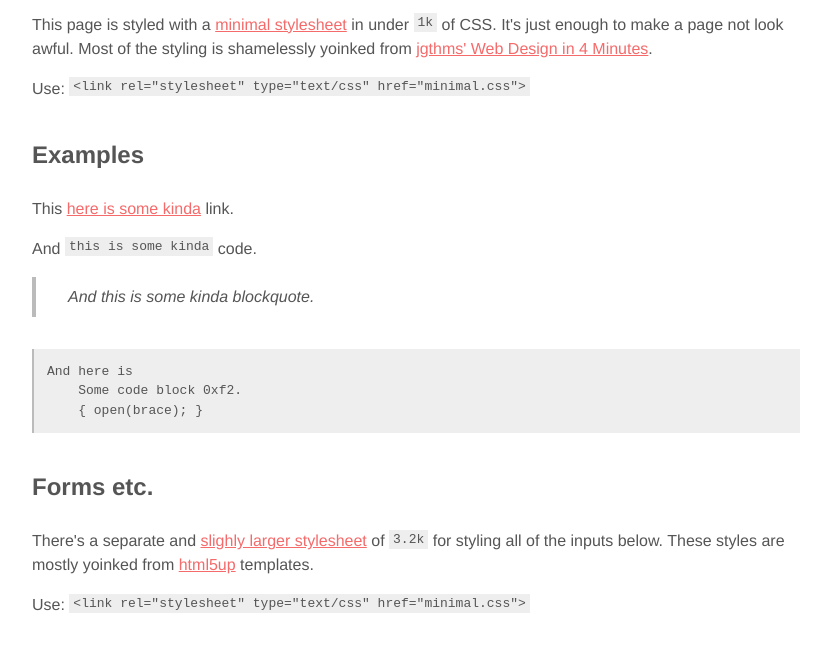
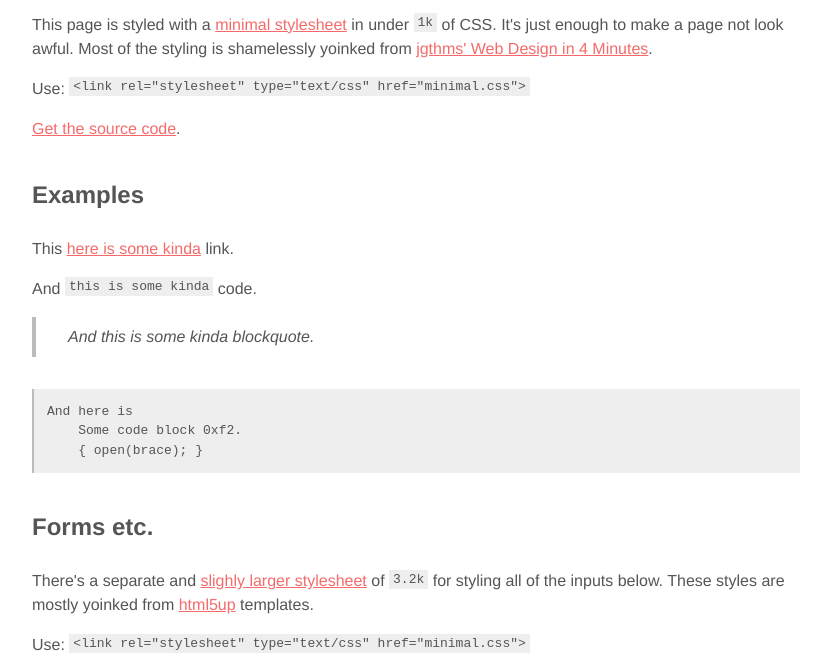
Before and after one commit to chr15m/minimal-stylesheet, a plain HTML site: page index.html in a window 1280 px wide. Shown: the part 133-795 px from the top of the page, without its empty margins (224-1055 px from the left). Drawn offline with Linux system fonts and the light colour scheme.

Commit message:
Updated words.

```diff
--- a/index.html
+++ b/index.html
@@ -14,6 +14,7 @@
        Most of the styling is shamelessly yoinked from
        <a href="https://jgthms.com/web-design-in-4-minutes/">jgthms' Web Design in 4 Minutes</a>.</p>
     <p>Use: <code>&lt;link rel="stylesheet" type="text/css" href="minimal.css"&gt;</code></p>
+    <p><a href="https://github.com/chr15m/minimal-stylesheet">Get the source code</a>.</p>
     <h3>Examples</h3>
     <p>This <a href="#">here is some kinda</a> link.</p>
     <p>And <code>this is some kinda</code> code.</p>
```
Also changed, not shown: README.md.
